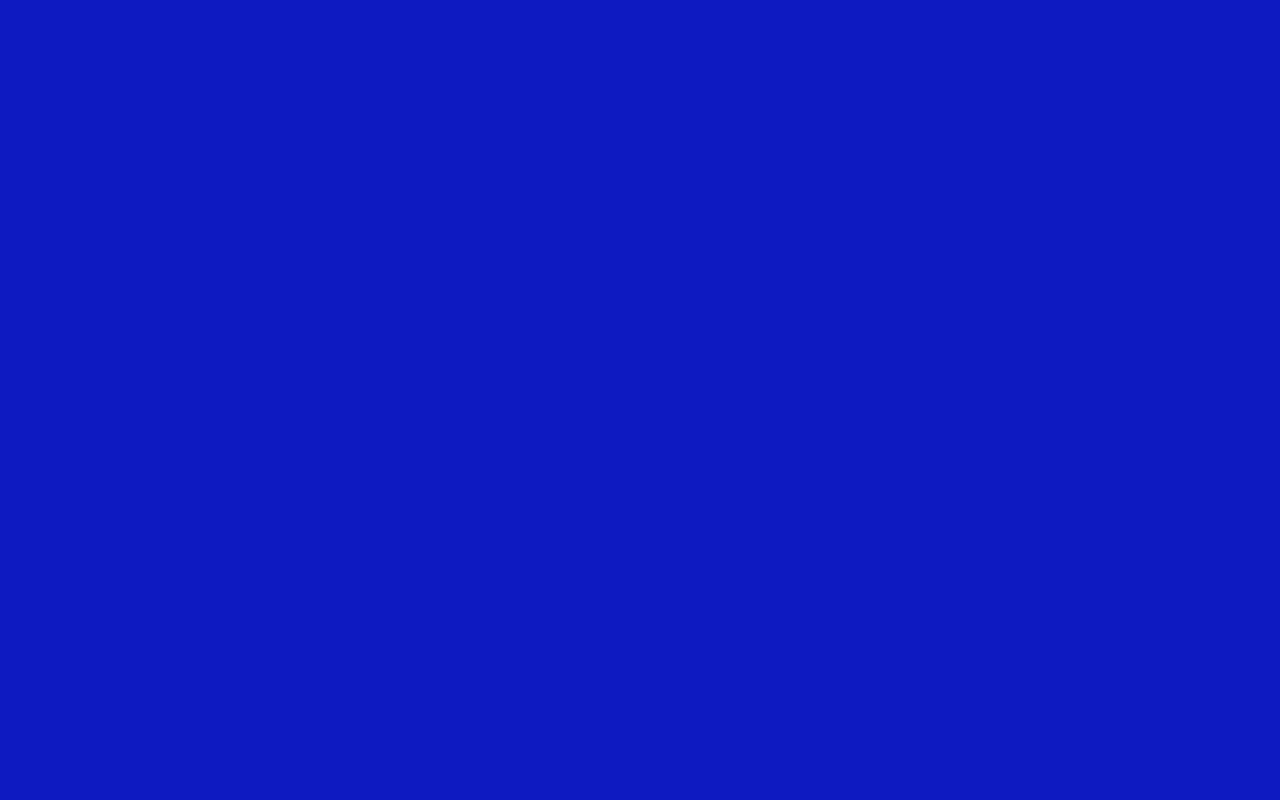
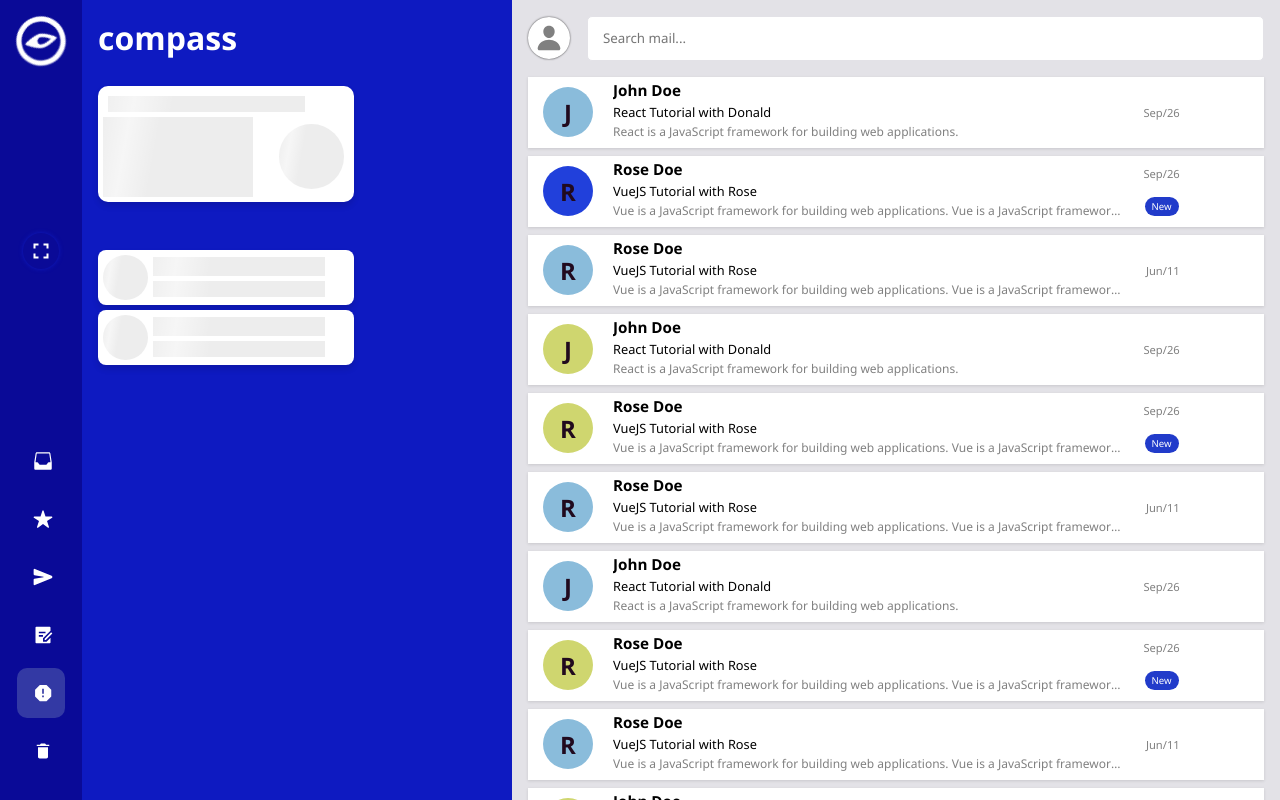
Before and after one commit to Xyzeebit/compass-mail-app, a React (Create React App) app in the folder client/: page /spam in a window 1280 px wide. Before the commit this address had no page. Built offline with nearby package versions, Linux system fonts and the light colour scheme.

Commit message:
added routes to application

```diff
--- a/client/src/App.js
+++ b/client/src/App.js
@@ -7,12 +7,12 @@ import './styles/list.css';
 import { BrowserRouter as Router, Routes, Route } from 'react-router-dom';
 import Home from './pages/Home';
 import Inbox from './pages/Inbox';
-// import Outbox from './pages/Outbox';
-// import Starred from './pages/Starred';
-// import Drafts from './pages/Drafts';
-// import Trash from './pages/Trash';
-// import Spam from './pages/Spam';
-// import ComposePage from './pages/Compose';
+import Outbox from './pages/Outbox';
+import Starred from './pages/Starred';
+import Drafts from './pages/Drafts';
+import Trash from './pages/Trash';
+import Spam from './pages/Spam';
+import ComposePage from './pages/Compose';
 import Auth from './pages/Auth';
 
 //////////////////////////////
@@ -22,17 +22,7 @@ function App() {
 
   return (
     <Router>
-      {/* <div>
-        <Header dispatch={dispatch} />
-        <div className="app">
-          <SideBar
-            sidebar={state.sidebar}
-            dispatch={dispatch}
-            handleCompose={handleCompose}
-          />
-          <MessageList />
-        </div>
-      </div> */}
+
       <Routes>
         <Route path="/" element={<Home />} />
 
@@ -46,7 +36,7 @@ function App() {
 
         <Route path="/inbox" element={<Inbox />} />
 
-        {/* <Route path="/outbox" element={<Outbox />} />
+        <Route path="/outbox" element={<Outbox />} />
 
         <Route path="/starred" element={<Starred />} />
 
@@ -56,7 +46,7 @@ function App() {
 
         <Route path="/spam" element={<Spam />} />
 
-        <Route path="/compose" element={<ComposePage />} /> */}
+        <Route path="/compose" element={<ComposePage />} />
       </Routes>
     </Router>
   );
--- a/client/src/components/Contacts.jsx
+++ b/client/src/components/Contacts.jsx
@@ -1,4 +1,4 @@
-import '../styles/contacts.css'
+// import '../styles/contacts.css'
 import { useNavigate } from 'react-router-dom';
 import { RiContactsBook2Fill } from 'react-icons/ri'
 import { IoArrowForward, IoPersonAddSharp } from 'react-icons/io5'
--- a/client/src/pages/Drafts.jsx
+++ b/client/src/pages/Drafts.jsx
@@ -1,22 +1,36 @@
-import { useEffect, useReducer } from "react";
-import Paginator from "../components/Paginator";
-import List from "../components/List";
+import { useState, useEffect, useReducer } from 'react';
 
-import Layout from "../components/Layout";
+// import List from '../components/List';
+
 import combineReducers, { initState } from "../reducer/reducer";
+import Layout from '../components/Layout-v2';
+import Mail from '../components/Mail';
 
 export default function Drafts() {
   const [state, dispatch] = useReducer(combineReducers, initState);
+  const { sidebar, user, mails } = state;
+  const [loading, setLoading] = useState(true);
 
-  const { sidebar, contacts, mails } = state;
-  useEffect(() => {}, []);
+  useEffect(() => {
+    dispatch({ type: 'FETCH_MAIL'});
+  }, []);
+
+  useEffect(() => {
+    if(mails) {
+      setLoading(false);
+    }
+  }, [mails])
 
   return (
-    <Layout sidebar={sidebar} contacts={contacts} dispatch={dispatch}>
-      <section className="list">
-        <List list={mails} label="You have no saved messages" dispatch={dispatch} />
-        <Paginator />
-      </section>
+    <Layout sidebar={sidebar} dispatch={dispatch}>
+      <Mail
+        expand={sidebar.expand}
+        loading={loading}
+        user={user}
+        list={mails}
+        label="Your have no saved messages"
+        dispatch={dispatch}
+      />
     </Layout>
   );
 }
--- a/client/src/pages/Outbox.jsx
+++ b/client/src/pages/Outbox.jsx
@@ -1,22 +1,36 @@
-import { useEffect, useReducer } from "react";
-import Paginator from "../components/Paginator";
-import List from "../components/List";
+import { useState, useEffect, useReducer } from 'react';
 
-import Layout from "../components/Layout";
+// import List from '../components/List';
+
 import combineReducers, { initState } from "../reducer/reducer";
+import Layout from '../components/Layout-v2';
+import Mail from '../components/Mail';
 
 export default function Outbox() {
   const [state, dispatch] = useReducer(combineReducers, initState);
+  const { sidebar, user, mails } = state;
+  const [loading, setLoading] = useState(true);
 
-  const { sidebar, contacts, mails } = state;
-  useEffect(() => {}, []);
+  useEffect(() => {
+    dispatch({ type: 'FETCH_MAIL'});
+  }, []);
+
+  useEffect(() => {
+    if(mails) {
+      setLoading(false);
+    }
+  }, [mails])
 
   return (
-    <Layout sidebar={sidebar} contacts={contacts} dispatch={dispatch}>
-      <section className="list">
-        <List list={mails} label="Your outbox is empty" dispatch={dispatch} />
-        <Paginator />
-      </section>
+    <Layout sidebar={sidebar} dispatch={dispatch}>
+      <Mail
+        expand={sidebar.expand}
+        loading={loading}
+        user={user}
+        list={mails}
+        label="Your have no sent messages in your outbox"
+        dispatch={dispatch}
+      />
     </Layout>
   );
 }
--- a/client/src/pages/Spam.jsx
+++ b/client/src/pages/Spam.jsx
@@ -1,22 +1,36 @@
-import { useEffect, useReducer } from "react";
-import Paginator from "../components/Paginator";
-import List from "../components/List";
+import { useState, useEffect, useReducer } from 'react';
 
-import Layout from "../components/Layout";
+// import List from '../components/List';
+
 import combineReducers, { initState } from "../reducer/reducer";
+import Layout from '../components/Layout-v2';
+import Mail from '../components/Mail';
 
 export default function Spam() {
   const [state, dispatch] = useReducer(combineReducers, initState);
+  const { sidebar, user, mails } = state;
+  const [loading, setLoading] = useState(true);
 
-  const { sidebar, contacts, mails } = state;
-  useEffect(() => {}, []);
+  useEffect(() => {
+    dispatch({ type: 'FETCH_MAIL'});
+  }, []);
+
+  useEffect(() => {
+    if(mails) {
+      setLoading(false);
+    }
+  }, [mails])
 
   return (
-    <Layout sidebar={sidebar} contacts={contacts} dispatch={dispatch}>
-      <section className="list">
-        <List list={mails} label="Hurray! you have no spam messages" dispatch={dispatch} />
-        <Paginator />
-      </section>
+    <Layout sidebar={sidebar} dispatch={dispatch}>
+      <Mail
+        expand={sidebar.expand}
+        loading={loading}
+        user={user}
+        list={mails}
+        label="Hurray! you have no spam messages"
+        dispatch={dispatch}
+      />
     </Layout>
   );
 }
--- a/client/src/pages/Starred.jsx
+++ b/client/src/pages/Starred.jsx
@@ -1,22 +1,36 @@
-import { useEffect, useReducer } from "react";
-import Paginator from "../components/Paginator";
-import List from "../components/List";
+import { useState, useEffect, useReducer } from 'react';
 
-import Layout from "../components/Layout";
+// import List from '../components/List';
+
 import combineReducers, { initState } from "../reducer/reducer";
+import Layout from '../components/Layout-v2';
+import Mail from '../components/Mail';
 
 export default function Starred() {
   const [state, dispatch] = useReducer(combineReducers, initState);
+  const { sidebar, user, mails } = state;
+  const [loading, setLoading] = useState(true);
 
-  const { sidebar, contacts, mails } = state;
-  useEffect(() => {}, []);
+  useEffect(() => {
+    dispatch({ type: 'FETCH_MAIL'});
+  }, []);
+
+  useEffect(() => {
+    if(mails) {
+      setLoading(false);
+    }
+  }, [mails])
 
   return (
-    <Layout sidebar={sidebar} contacts={contacts} dispatch={dispatch}>
-      <section className="list">
-        <List list={mails} label="You have no starred messages" dispatch={dispatch} />
-        <Paginator />
-      </section>
+    <Layout sidebar={sidebar} dispatch={dispatch}>
+      <Mail
+        expand={sidebar.expand}
+        loading={loading}
+        user={user}
+        list={mails}
+        label="Your have no starred messages"
+        dispatch={dispatch}
+      />
     </Layout>
   );
 }
--- a/client/src/pages/Trash.jsx
+++ b/client/src/pages/Trash.jsx
@@ -1,22 +1,36 @@
-import { useEffect, useReducer } from "react";
-import Paginator from "../components/Paginator";
-import List from "../components/List";
+import { useState, useEffect, useReducer } from 'react';
 
-import Layout from "../components/Layout";
+// import List from '../components/List';
+
 import combineReducers, { initState } from "../reducer/reducer";
+import Layout from '../components/Layout-v2';
+import Mail from '../components/Mail';
 
 export default function Trash() {
   const [state, dispatch] = useReducer(combineReducers, initState);
+  const { sidebar, user, mails } = state;
+  const [loading, setLoading] = useState(true);
 
-  const { sidebar, contacts, mails } = state;
-  useEffect(() => {}, []);
+  useEffect(() => {
+    dispatch({ type: 'FETCH_MAIL'});
+  }, []);
+
+  useEffect(() => {
+    if(mails) {
+      setLoading(false);
+    }
+  }, [mails])
 
   return (
-    <Layout sidebar={sidebar} contacts={contacts} dispatch={dispatch}>
-      <section className="list">
-        <List list={mails} label="Your have no messages in your trash" dispatch={dispatch} />
-        <Paginator />
-      </section>
+    <Layout sidebar={sidebar} dispatch={dispatch}>
+      <Mail
+        expand={sidebar.expand}
+        loading={loading}
+        user={user}
+        list={mails}
+        label="Empty"
+        dispatch={dispatch}
+      />
     </Layout>
   );
 }
--- a/client/src/styles/contacts.css
+++ b/client/src/styles/contacts.css
@@ -1,5 +1,5 @@
 aside.contacts {
-    height: 80vh;
+    height: 100vh;
     position: relative;
     overflow-x: hidden;
     overflow-y: auto;
@@ -8,8 +8,8 @@ aside.contacts {
     display: flex;
     /* border-radius: 10px; */
     /* margin-right: 10px; */
-    transform: translateX(500px);
-    opacity: 0;
+    /* transform: translateX(500px); */
+    /* opacity: 0; */
     transition: all 500ms linear;
 }
 .close-button__panel {
```
